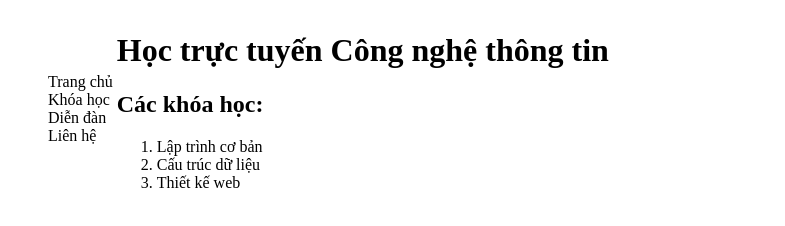
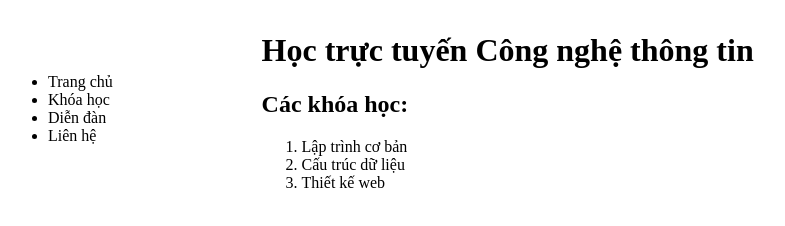
Before and after one commit to nptb/web, a plain HTML site: page index.html in a window 1280 px wide. Shown: the whole page, without its empty margins (3-788 px from the left). Drawn offline with Linux system fonts and the light colour scheme.

Commit message:
Update index.html
cập nhập giao diện bài tập

```diff
--- a/index.html
+++ b/index.html
@@ -5,9 +5,9 @@
     <title>Học trực tuyến CNTT</title>
 </head>
 <body>
-    <table>
-        <td>
-            <ul style="list-style-type: none;">
+    <table border="0" width="100%">
+        <td width="20%">
+            <ul>
                 <li><a>Trang chủ</a></li>
                 <li><a>Khóa học</a></li>
                 <li><a>Diễn đàn</a></li>
@@ -15,7 +15,7 @@
             </ul>
         </td>
 
-        <td>
+        <td width="80%">
             <h1>Học trực tuyến Công nghệ thông tin</h1>
             <h2>Các khóa học:</h2>
             <ol>
```
